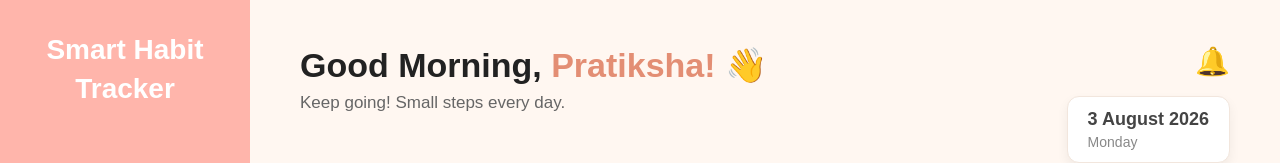
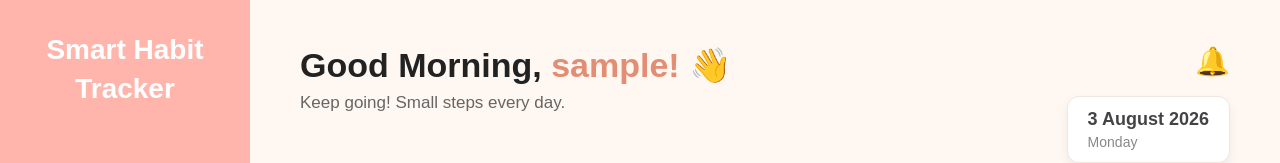
Before and after one commit to pratikshapratap094-creator/SMART_HABIT_TRACKER, a React (Vite) app: page /dashboard in a window 1280 px wide. Shown: the top 163 px of the page. Built offline with nearby package versions, Linux system fonts and the light colour scheme; no server answers; sample sign-in values are in the browser's storage.

Commit message:
Fixed dashboard username

```diff
--- a/src/pages/Dashboard/Dashboard.jsx
+++ b/src/pages/Dashboard/Dashboard.jsx
@@ -9,6 +9,7 @@ function Dashboard() {
   const { habits, setHabits } = useContext(HabitContext);
 
   const navigate = useNavigate();
+  const [username, setUsername] = useState("");
 
   const [stats, setStats] = useState({
     totalHabits: 0,
@@ -22,6 +23,11 @@ function Dashboard() {
     const fetchDashboardData = async () => {
       try {
         const token = localStorage.getItem("token");
+        const storedUsername = localStorage.getItem("username");
+
+if (storedUsername) {
+  setUsername(storedUsername);
+}
 
         if (!token) {
           navigate("/login");
@@ -114,9 +120,9 @@ function Dashboard() {
 
           <div>
 
-            <h1>
-              Good Morning, <span>Pratiksha! 👋</span>
-            </h1>
+           <h1>
+  Good Morning, <span>{username}! 👋</span>
+</h1>
 
             <p>
               Keep going! Small steps every day.
--- a/src/pages/Login/Login.jsx
+++ b/src/pages/Login/Login.jsx
@@ -46,7 +46,8 @@ function Login() {
 
       // Save login information
       localStorage.setItem("token", data.token);
-      localStorage.setItem("user", JSON.stringify(data.user));
+localStorage.setItem("user", JSON.stringify(data.user));
+localStorage.setItem("username", data.user.name);
 
       alert("Login Successful!");
 
```
